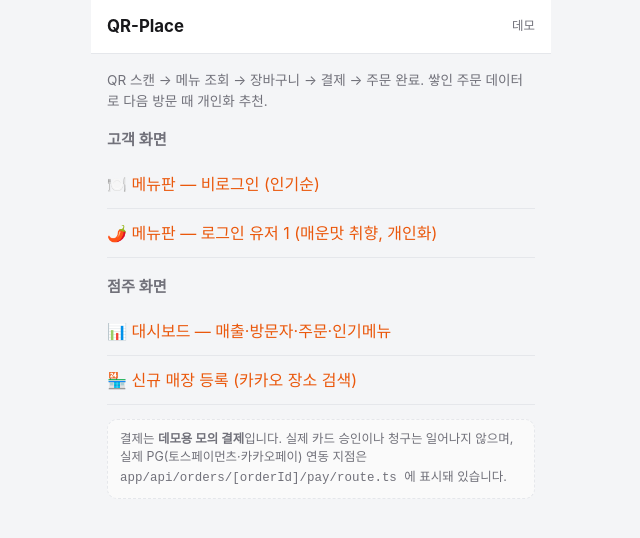
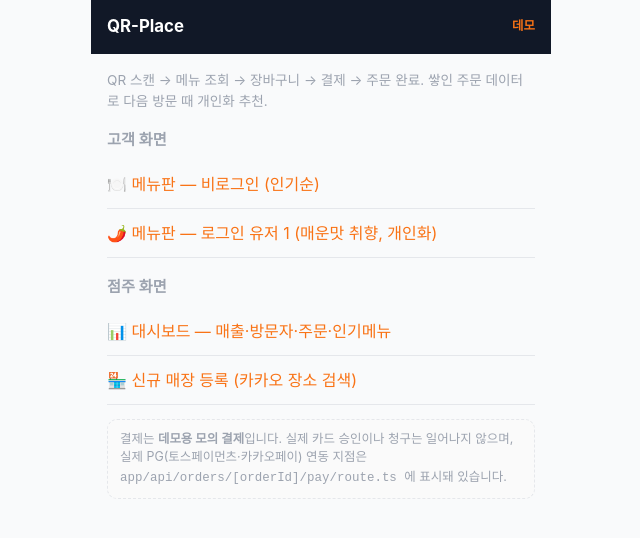
Before and after one commit to Yejun-Jung/QR-Place, a Next.js app: page / in a window 1280 px wide. Shown: the top 538 px of the page, without its empty margins (319-959 px from the left). Built offline with nearby package versions, Linux system fonts and the light colour scheme.

Commit message:
style: 모던 미니멀 디자인 토큰 + 헤더/카드/버튼 인터랙션 적용

```diff
--- a/app/globals.css
+++ b/app/globals.css
@@ -1,16 +1,17 @@
 :root {
-  --bg: #f4f5f7;
+  --bg: #f9fafb;
   --surface: #ffffff;
   --line: #e5e7eb;
-  --text: #18181b;
-  --muted: #71717a;
-  --brand: #ea580c;
+  --text: #111827;
+  --muted: #9ca3af;
+  --brand: #f97316;
   --brand-dark: #c2410c;
   --brand-soft: #fff1e7;
   --ok: #16a34a;
   --warn: #b45309;
   --radius: 14px;
-  --shadow: 0 1px 2px rgba(0, 0, 0, 0.04), 0 8px 24px rgba(0, 0, 0, 0.06);
+  --shadow: 0 2px 8px rgba(0, 0, 0, 0.05);
+  --header-bg: #111827;
 }
 
 * {
@@ -48,8 +49,8 @@ a {
   position: sticky;
   top: 0;
   z-index: 20;
-  background: var(--surface);
-  border-bottom: 1px solid var(--line);
+  background: var(--header-bg);
+  border-bottom: 1px solid var(--header-bg);
   padding: 14px 16px;
   display: flex;
   align-items: center;
@@ -62,7 +63,7 @@ a {
   font-size: 1.2rem;
   cursor: pointer;
   padding: 4px;
-  color: var(--text);
+  color: #fff;
   line-height: 1;
 }
 
@@ -70,11 +71,13 @@ a {
   font-size: 1.05rem;
   margin: 0;
   flex: 1;
+  color: #fff;
 }
 
 .app-header .sub {
   font-size: 0.78rem;
-  color: var(--muted);
+  color: var(--brand);
+  font-weight: 600;
 }
 
 .section {
@@ -147,6 +150,11 @@ h2.section-title {
   gap: 12px;
   cursor: pointer;
   box-shadow: var(--shadow);
+  transition: transform 0.18s ease, box-shadow 0.18s ease;
+}
+.menu-row:hover {
+  transform: translateY(-2px);
+  box-shadow: 0 6px 16px rgba(0, 0, 0, 0.08);
 }
 .menu-row.rec {
   border-color: #fdba74;
@@ -256,10 +264,19 @@ h2.section-title {
   cursor: pointer;
   background: var(--brand);
   color: #fff;
+  transition: transform 0.12s ease, filter 0.12s ease;
 }
 .btn:disabled {
   background: #d4d4d8;
   cursor: not-allowed;
+}
+.btn:active:not(:disabled) {
+  transform: scale(0.97);
+}
+@media (hover: hover) {
+  .btn:hover:not(:disabled) {
+    filter: brightness(1.08);
+  }
 }
 .btn.ghost {
   background: var(--surface);
@@ -294,6 +311,7 @@ h2.section-title {
   border-radius: var(--radius);
   padding: 14px;
   margin-bottom: 10px;
+  box-shadow: var(--shadow);
 }
 .line .name {
   font-weight: 600;
@@ -309,6 +327,7 @@ h2.section-title {
   border-radius: var(--radius);
   padding: 16px;
   margin: 0 16px;
+  box-shadow: var(--shadow);
 }
 .summary .row {
   display: flex;
@@ -341,6 +360,12 @@ h2.section-title {
   background: var(--surface);
   cursor: pointer;
   font-weight: 600;
+  box-shadow: var(--shadow);
+  transition: transform 0.18s ease, box-shadow 0.18s ease;
+}
+.pay-method:hover {
+  transform: translateY(-2px);
+  box-shadow: 0 6px 16px rgba(0, 0, 0, 0.08);
 }
 .pay-method.active {
   border-color: var(--brand);
@@ -455,6 +480,7 @@ input.inp:focus {
   border: 1px solid var(--line);
   border-radius: var(--radius);
   padding: 14px;
+  box-shadow: var(--shadow);
 }
 .kpi .label {
   font-size: 0.75rem;
@@ -471,6 +497,7 @@ input.inp:focus {
   border-radius: var(--radius);
   padding: 16px;
   margin: 12px 16px;
+  box-shadow: var(--shadow);
 }
 .chart-box h3 {
   font-size: 0.95rem;
@@ -530,6 +557,12 @@ input.inp:focus {
   border-radius: var(--radius);
   padding: 12px;
   text-align: center;
+  box-shadow: var(--shadow);
+  transition: transform 0.18s ease, box-shadow 0.18s ease;
+}
+.qr-card:hover {
+  transform: translateY(-2px);
+  box-shadow: 0 6px 16px rgba(0, 0, 0, 0.08);
 }
 .qr-card canvas {
   width: 100%;
```
